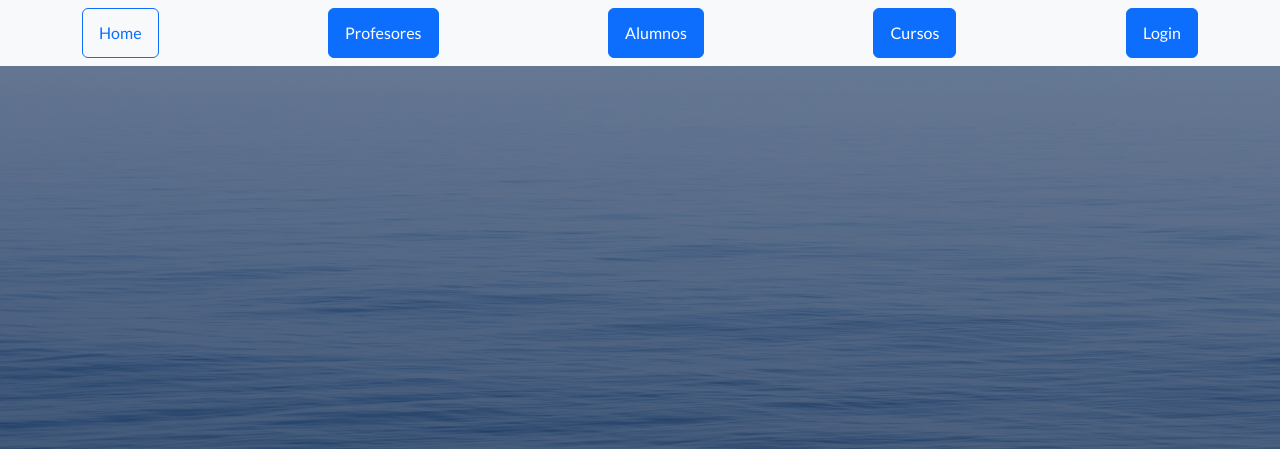
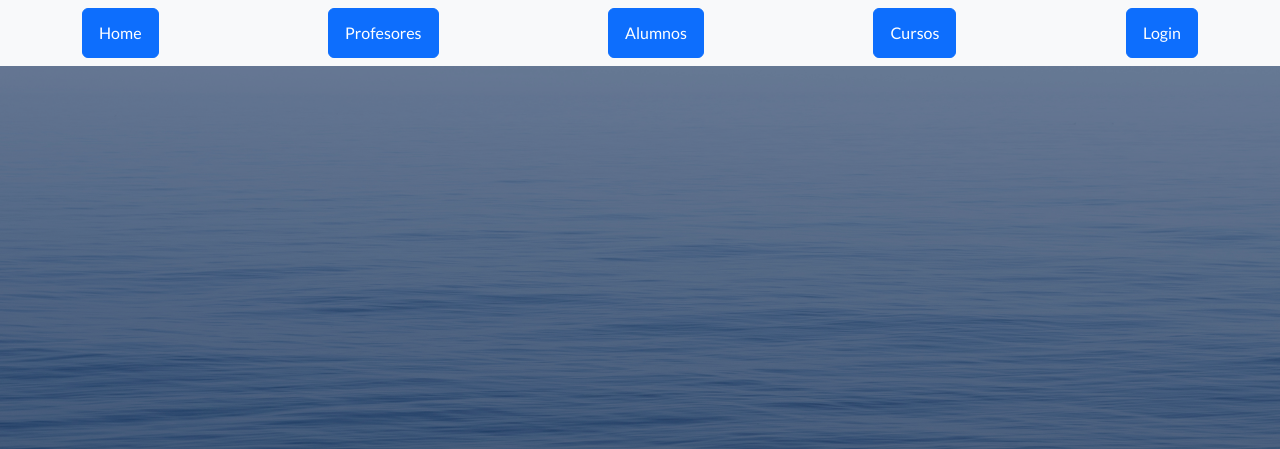
Before and after one commit to jpablob/Entrega-Final-Coder-House---Buenanueva, a Django app: page /appCoder/ in a window 1280 px wide. Shown: the top 449 px of the page. Run offline with Django 4.2, Linux system fonts and the light colour scheme; some libraries are stand-ins or nearby versions.

Commit message:
3ra Entrega

```diff
--- a/AppCoder/template/inicio.html
+++ b/AppCoder/template/inicio.html
@@ -25,5 +25,4 @@
     </div>
 
     <a href="{% url 'Logout' %}" class="btn btn-primary">Log Out</a>
-
 {% endblock %}
--- a/AppCoder/template/padre.html
+++ b/AppCoder/template/padre.html
@@ -20,7 +20,7 @@
         <!-- Navigation-->
         <nav class="navbar navbar-light bg-light static-top">
             <div class="container">
-                <a href="{% url 'home' %}" class="btn btn-outline-primary">Home</a>
+                <a href="{% url 'home' %}" class="btn btn-primary">Home</a>
                 <a href="{% url 'profesores' %}" class="btn btn-primary">Profesores</a>
                 <a href="{% url 'alumnos' %}" class="btn btn-primary">Alumnos</a>
                 <a href="{% url 'cursos' %}" class="btn btn-primary">Cursos</a>
```
Also changed, not shown: db.sqlite3.
